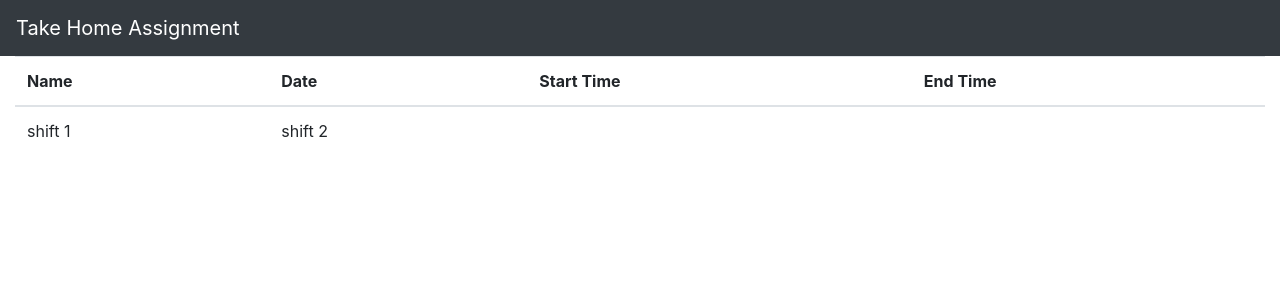
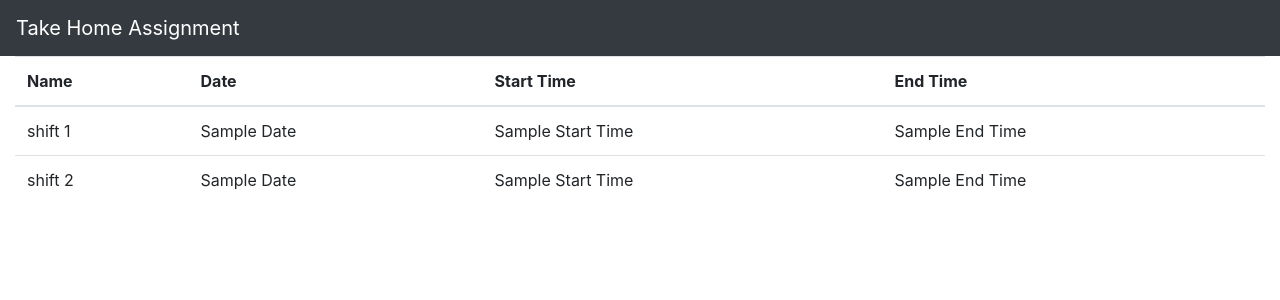
Before and after one commit to kimgors/staff-any-test-frontend, a React (Create React App) app: page / in a window 1280 px wide. Shown: the top 300 px of the page. Built offline with nearby package versions, Linux system fonts and the light colour scheme.

Commit message:
update shifts component

```diff
--- a/package.json
+++ b/package.json
@@ -6,6 +6,7 @@
     "@testing-library/jest-dom": "^5.11.4",
     "@testing-library/react": "^11.1.0",
     "@testing-library/user-event": "^12.1.10",
+    "axios": "^0.21.1",
     "bootstrap": "^4.6.0",
     "react": "^17.0.2",
     "react-dom": "^17.0.2",
--- a/src/components/Shifts.jsx
+++ b/src/components/Shifts.jsx
@@ -1,11 +1,15 @@
 import React from 'react';
 
 function Shifts({ shifts }) {
-  const listOfShifts = shifts.map((shift, index) =>
-    <td key = {index}>{shift.name}</td>
-  );
   return (
-    <tr>{listOfShifts}</tr>
+    shifts.map((shift, index) =>
+      <tr key = {index}>
+        <td>{shift.name}</td>
+        <td>Sample Date</td>
+        <td>Sample Start Time</td>
+        <td>Sample End Time</td>
+      </tr>
+    )
   );
 }
 
```
Also changed, not shown: 1 other file (tests, documents, lock files or other folders).
